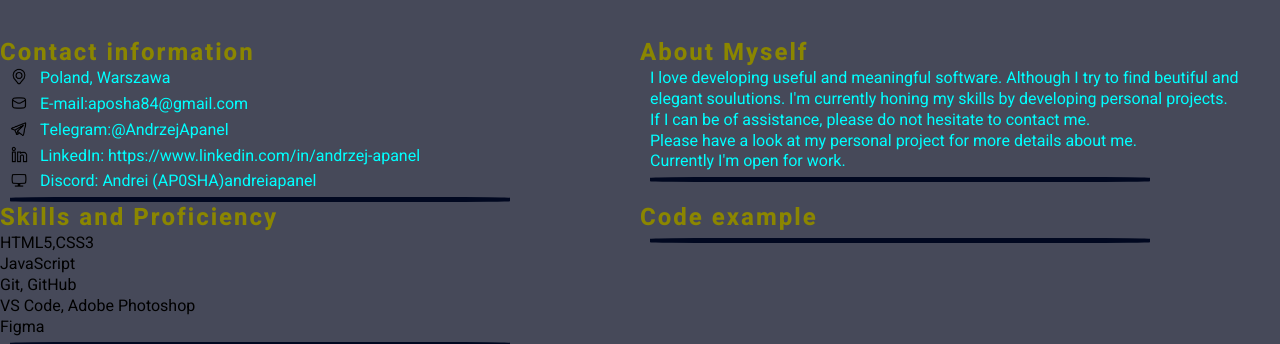
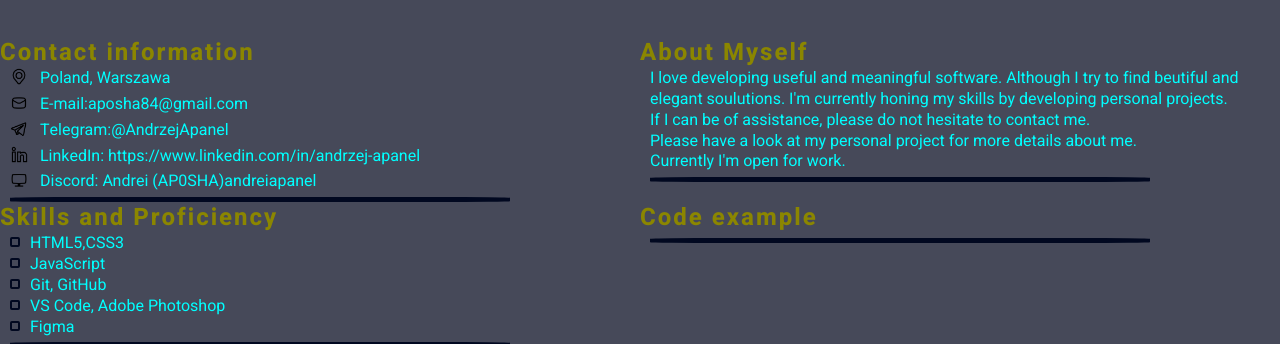
Before and after one commit to AndreiApanel/rsschool-cv, a plain HTML site: page index.html in a window 1280 px wide. Shown: the part 303-647 px from the top of the page. Drawn offline with Linux system fonts and the light colour scheme; a script that the page names is missing.

```diff
--- a/index.html
+++ b/index.html
@@ -92,7 +92,7 @@
             </section>
             <section class="section">
               <h2 class="section__title">Skills and Proficiency</h2>
-              <ul>
+              <ul class="skills__list">
                 <li class="skills">HTML5,CSS3</li>
                 <li class="skills">JavaScript</li>
                 <li class="skills">Git, GitHub</li>
--- a/style.css
+++ b/style.css
@@ -208,6 +208,26 @@ a {
   color: #00ffff;
 }
 
+.skills {
+  margin-left: 10px;
+  position: relative;
+  padding-left: 20px;
+  color: #00ffff;
+  list-style-type: none;
+}
+
+.skills::before {
+  content: '';
+  position: absolute;
+  top: 4px;
+  left: 0px;
+  width: 10px;
+  height: 10px;
+  border: 2px solid #010820;
+  border-radius: 20%;
+  background-color: #464959;
+}
+
 /* main finish */
 /* footer start  */
 .footer {
```
